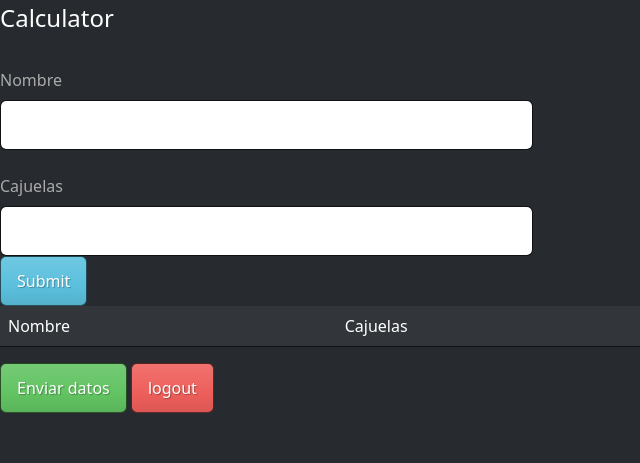
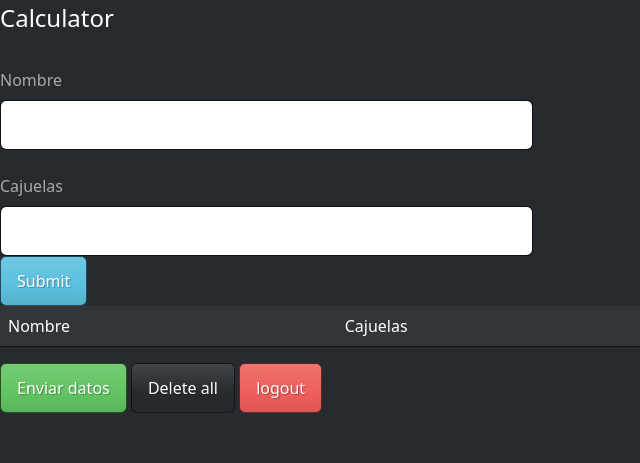
Before and after one commit to ElPabloMora/Registro-de-cafe, a Flask app: page /calculator in a window 1280 px wide. Shown: the top 463 px of the page, without its empty margins (0-640 px from the left). Run offline with Flask 3, Linux system fonts and the light colour scheme; data that the repository does not hold is empty; some libraries are stand-ins or nearby versions.

Commit message:
Se agrego la funcion de borrar todo de la base de datos staff

```diff
--- a/app.py
+++ b/app.py
@@ -140,6 +140,16 @@ def delete_u(id):
     return redirect(url_for('calculator'))
 
 
+#Elimina todos los datos de la base de datos (staff)
+@app.route('/delete_all')
+def delete_all():
+    cur = mysql.connection.cursor()
+    cur.execute('DELETE FROM staff')
+    mysql.connection.commit()
+    cur.close()
+    return redirect(url_for('calculator'))
+
+
 
 @app.route('/sent_data', methods = ['GET','POST'])
 def sent_data():
--- a/templates/calculator.html
+++ b/templates/calculator.html
@@ -50,6 +50,7 @@ content %}
     </div>
   </section>
   <a class="btn btn-success" href="{{ url_for('sent_data')}}">Enviar datos</a>
+  <a class="btn btn-dark" href="{{ url_for('delete_all')}}">Delete all</a>
   <a class="btn btn-danger" href="{{ url_for('logout') }}">logout</a>
 </main>
 
```
